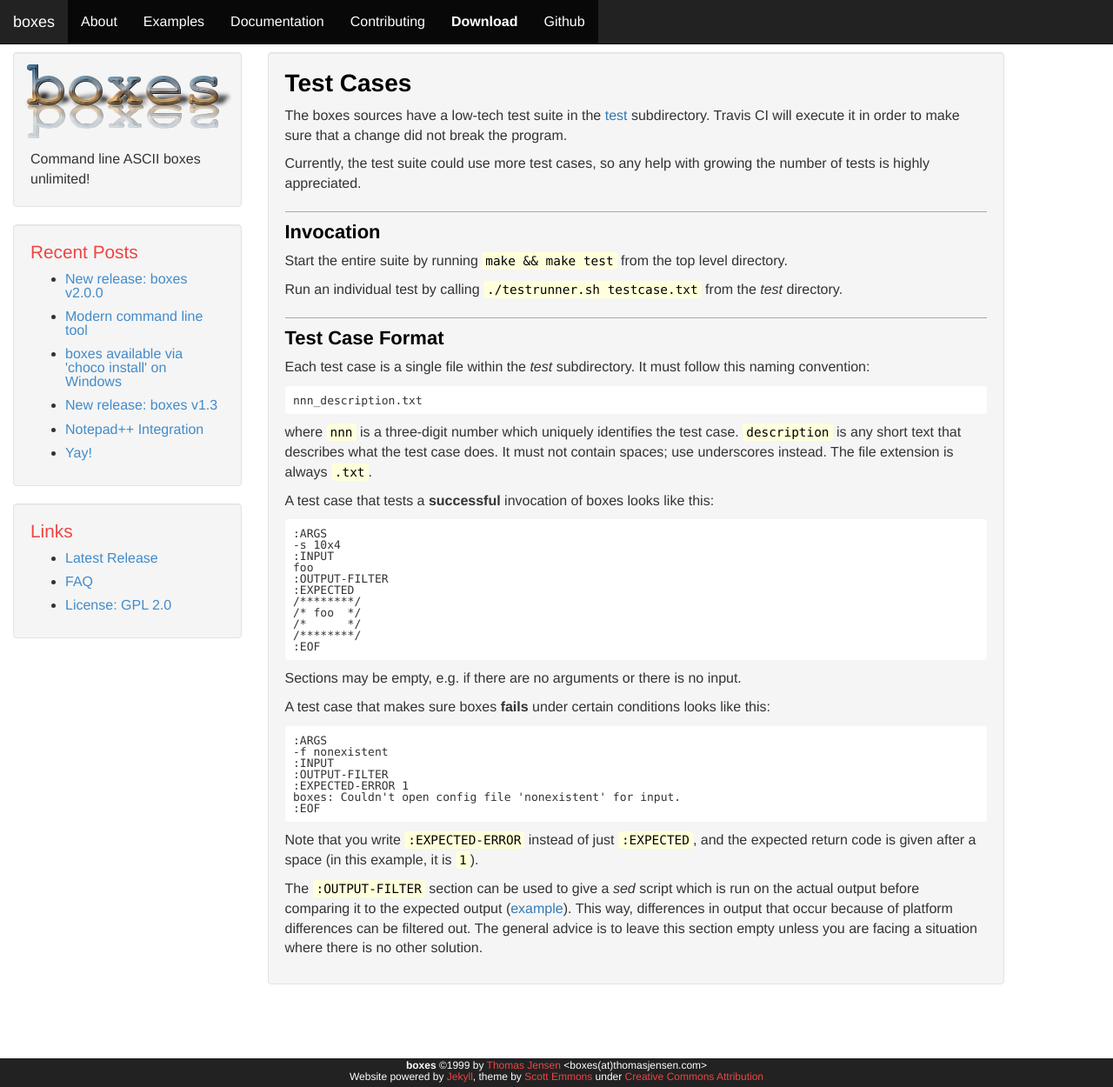
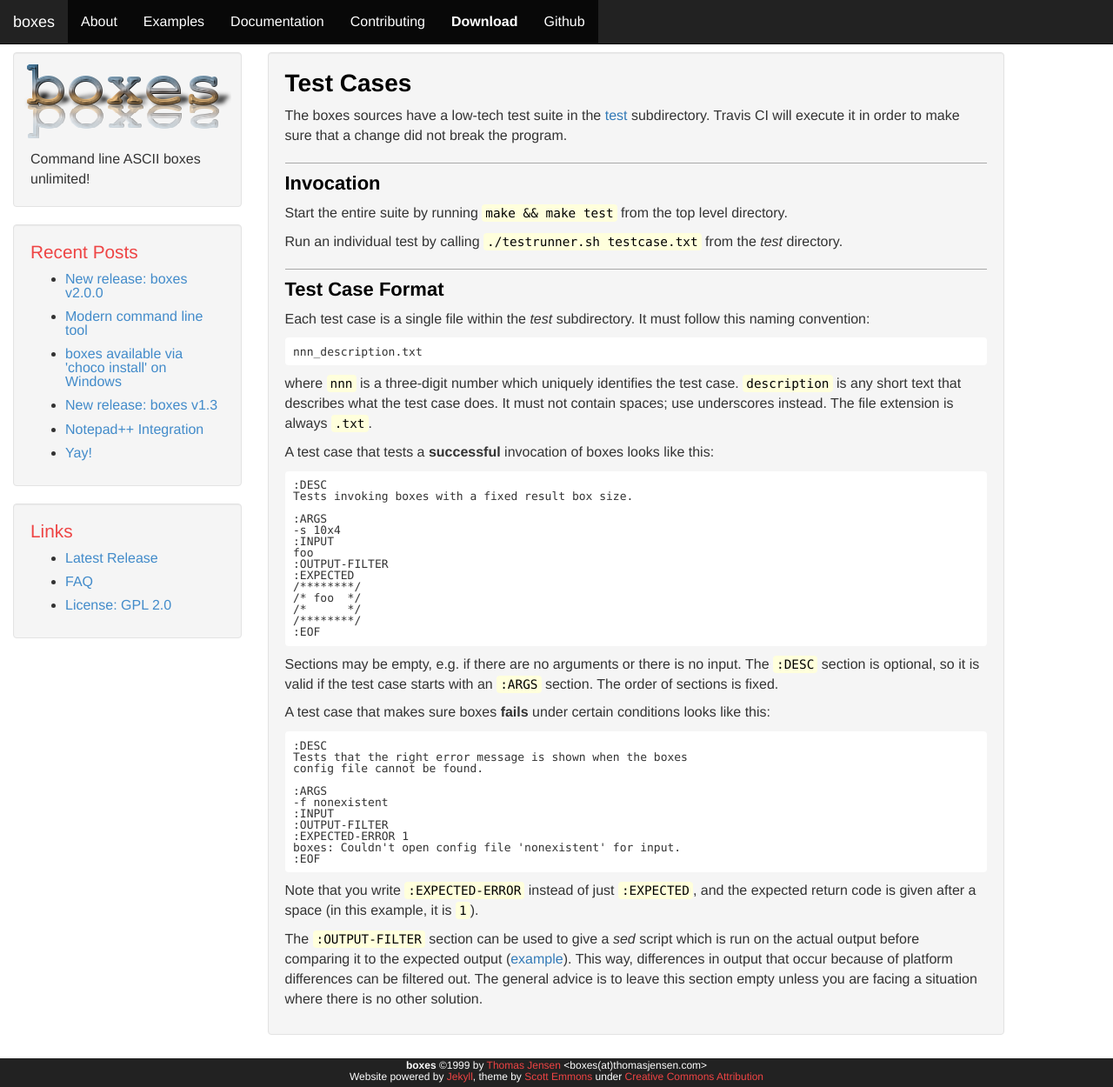
Before and after one commit to ascii-boxes/boxes, a Jekyll site: the page built from testing.html, in a window 1280 px wide and 1250 px high. Shown: the whole window at 87% size. Built offline with Jekyll 4.4.1, drawn with Linux system fonts in a browser that asks for light colours; comment, search, counter and statistics services are not loaded.

Commit message:
Add :DESC section to test case description

```diff
--- a/testing.html
+++ b/testing.html
@@ -7,8 +7,6 @@
 
 The boxes sources have a low-tech test suite in the [test](https://github.com/{{ site.github }}/tree/master/test){:target="_blank"} subdirectory.
 Travis CI will execute it in order to make sure that a change did not break the program.
-
-Currently, the test suite could use more test cases, so any help with growing the number of tests is highly appreciated.
 
 
 <a class="bxOffsetAnchor" name="invocation"></a>
@@ -28,9 +26,14 @@
 
     nnn_description.txt
 
-where `nnn` is a three-digit number which uniquely identifies the test case. `description` is any short text that describes what the test case does. It must not contain spaces; use underscores instead. The file extension is always `.txt`.
+where `nnn` is a three-digit number which uniquely identifies the test case. `description` is any short text that
+describes what the test case does. It must not contain spaces; use underscores instead. The file extension is always
+`.txt`.
 
 A test case that tests a **successful** invocation of boxes looks like this:
+
+    :DESC
+	Tests invoking boxes with a fixed result box size.
 
     :ARGS
     -s 10x4
@@ -44,9 +47,14 @@
     /********/
     :EOF
 
-Sections may be empty, e.g. if there are no arguments or there is no input.
+Sections may be empty, e.g. if there are no arguments or there is no input. The `:DESC` section is optional, so it is
+valid if the test case starts with an `:ARGS` section. The order of sections is fixed.
 
 A test case that makes sure boxes **fails** under certain conditions looks like this:
+
+    :DESC
+	Tests that the right error message is shown when the boxes
+	config file cannot be found.
 
     :ARGS
     -f nonexistent
@@ -56,6 +64,11 @@
     boxes: Couldn't open config file 'nonexistent' for input.
     :EOF
 
-Note that you write `:EXPECTED-ERROR` instead of just `:EXPECTED`, and the expected return code is given after a space (in this example, it is `1`).
+Note that you write `:EXPECTED-ERROR` instead of just `:EXPECTED`, and the expected return code is given after a space
+(in this example, it is `1`).
 
-The `:OUTPUT-FILTER` section can be used to give a *sed* script which is run on the actual output before comparing it to the expected output ([example](https://github.com/{{ site.github }}/blob/master/test/065_size_missing_argument.txt){:target="_blank"}). This way, differences in output that occur because of platform differences can be filtered out. The general advice is to leave this section empty unless you are facing a situation where there is no other solution.
+The `:OUTPUT-FILTER` section can be used to give a *sed* script which is run on the actual output before comparing it
+to the expected output
+([example](https://github.com/{{ site.github }}/blob/master/test/065_size_missing_argument.txt){:target="_blank"}).
+This way, differences in output that occur because of platform differences can be filtered out. The general advice is
+to leave this section empty unless you are facing a situation where there is no other solution.
```
